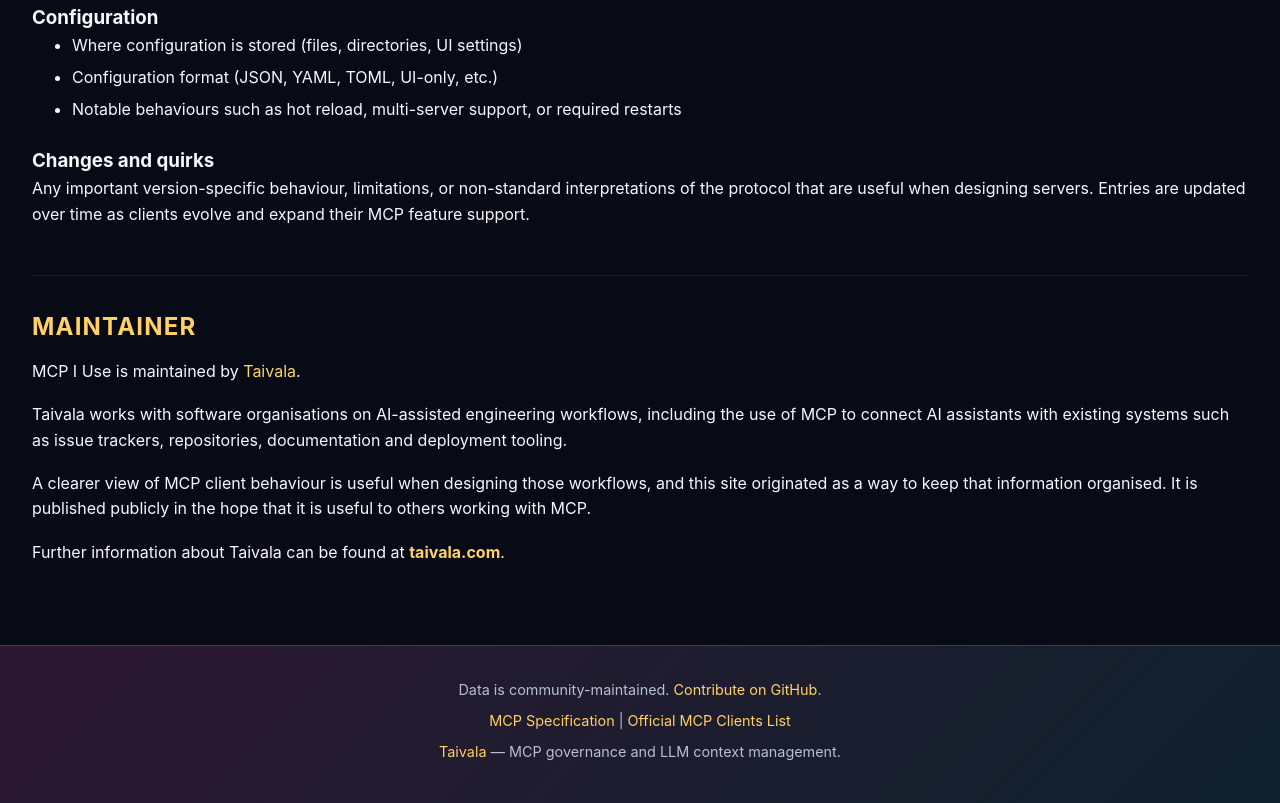
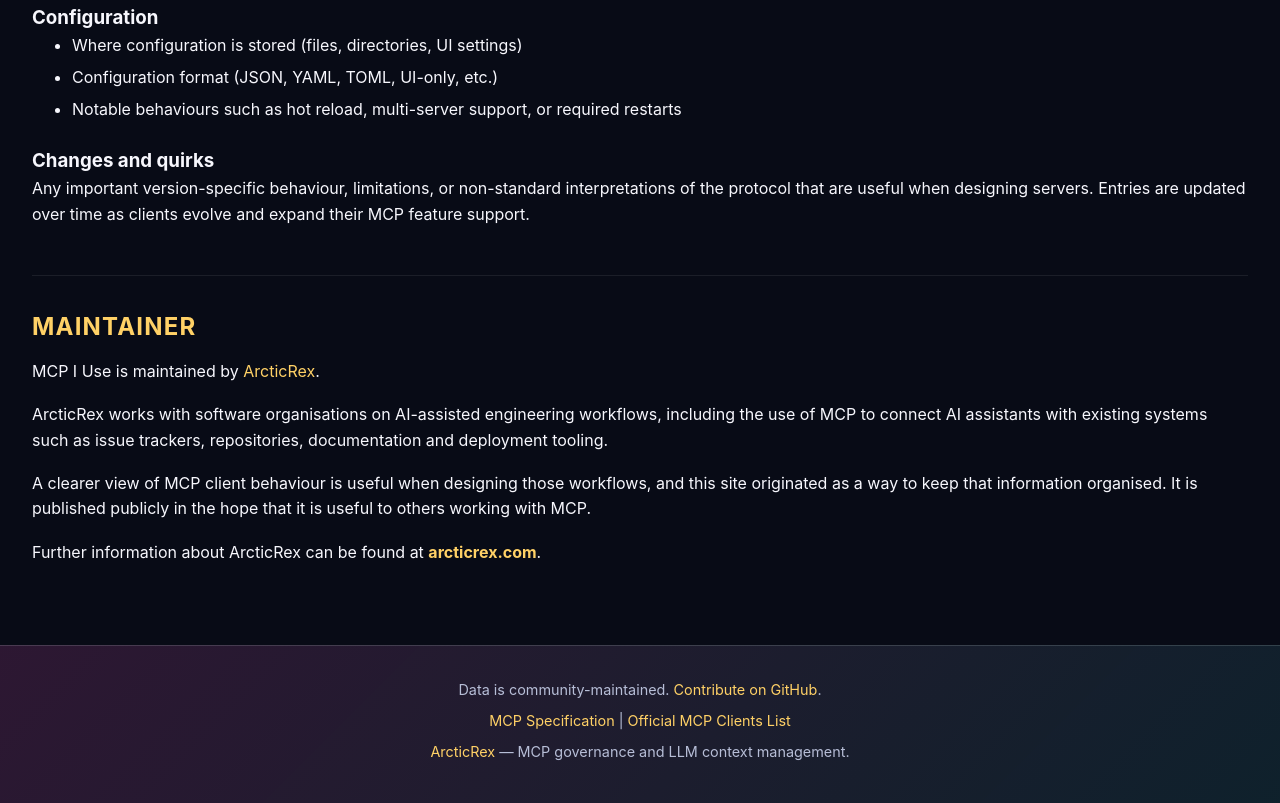
Before and after one commit to tow/mcpiuse, a plain HTML site: page about.html in a window 1280 px wide. Shown: the part 1778-2581 px from the top of the page. Drawn offline with Linux system fonts and the light colour scheme.

Commit message:
Update attribution to ArcticRex

```diff
--- a/about.html
+++ b/about.html
@@ -90,10 +90,10 @@
 
         <section>
             <h2>Maintainer</h2>
-            <p>MCP I Use is maintained by <a href="https://www.taivala.com" target="_blank" rel="noopener">Taivala</a>.</p>
-            <p>Taivala works with software organisations on AI-assisted engineering workflows, including the use of MCP to connect AI assistants with existing systems such as issue trackers, repositories, documentation and deployment tooling.</p>
+            <p>MCP I Use is maintained by <a href="https://www.arcticrex.com" target="_blank" rel="noopener">ArcticRex</a>.</p>
+            <p>ArcticRex works with software organisations on AI-assisted engineering workflows, including the use of MCP to connect AI assistants with existing systems such as issue trackers, repositories, documentation and deployment tooling.</p>
             <p>A clearer view of MCP client behaviour is useful when designing those workflows, and this site originated as a way to keep that information organised. It is published publicly in the hope that it is useful to others working with MCP.</p>
-            <p>Further information about Taivala can be found at <strong><a href="https://www.taivala.com" target="_blank" rel="noopener">taivala.com</a></strong>.</p>
+            <p>Further information about ArcticRex can be found at <strong><a href="https://www.arcticrex.com" target="_blank" rel="noopener">arcticrex.com</a></strong>.</p>
         </section>
     </main>
 
@@ -107,7 +107,7 @@
             <a href="https://modelcontextprotocol.io/clients" target="_blank" rel="noopener">Official MCP Clients List</a>
         </p>
         <p>
-            <a href="https://www.taivala.com" target="_blank" rel="noopener">Taivala</a> &mdash; MCP governance and LLM context management.
+            <a href="https://www.arcticrex.com" target="_blank" rel="noopener">ArcticRex</a> &mdash; MCP governance and LLM context management.
         </p>
     </footer>
 </body>
```
Also changed, not shown: index.html (+1 -1 lines).
